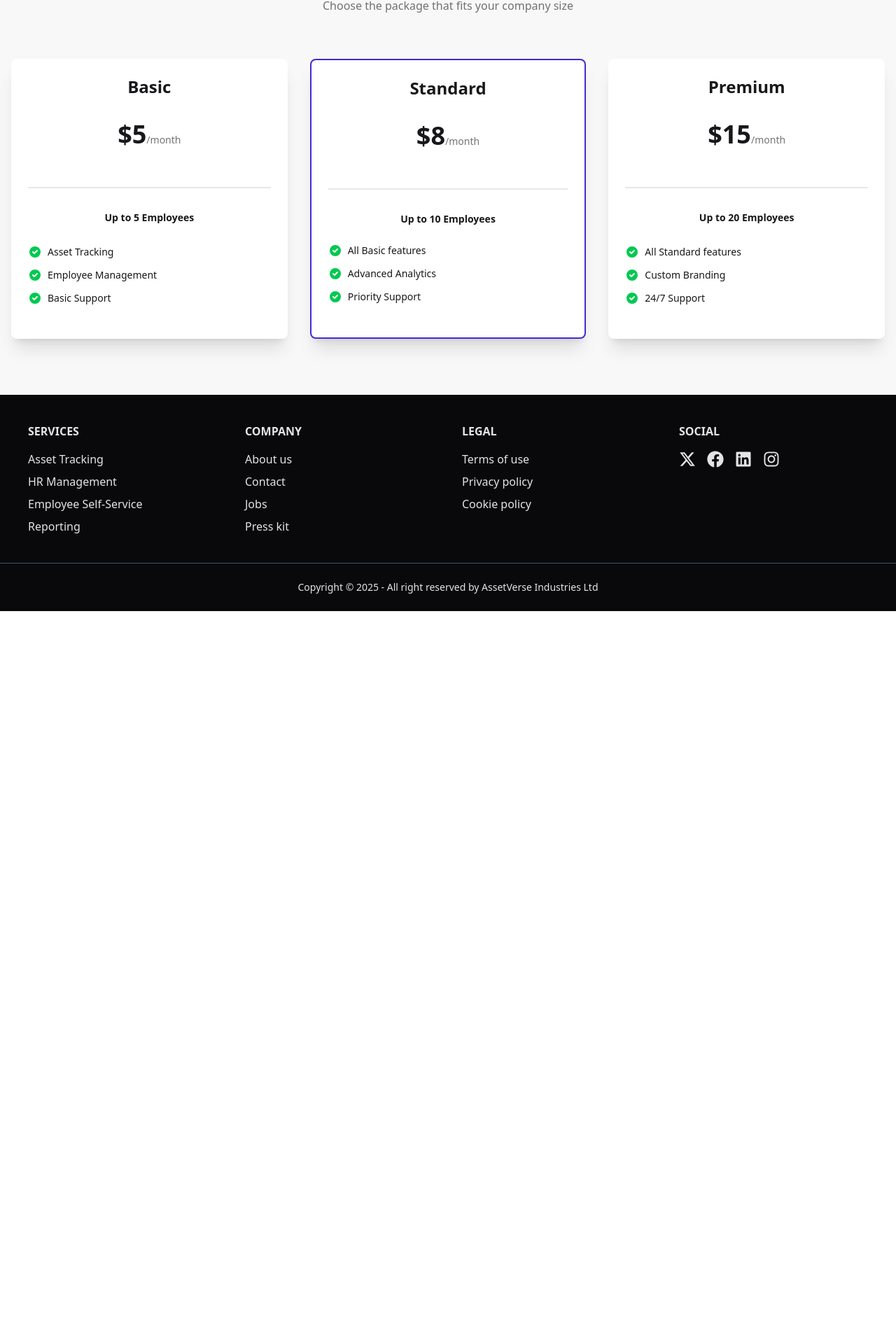
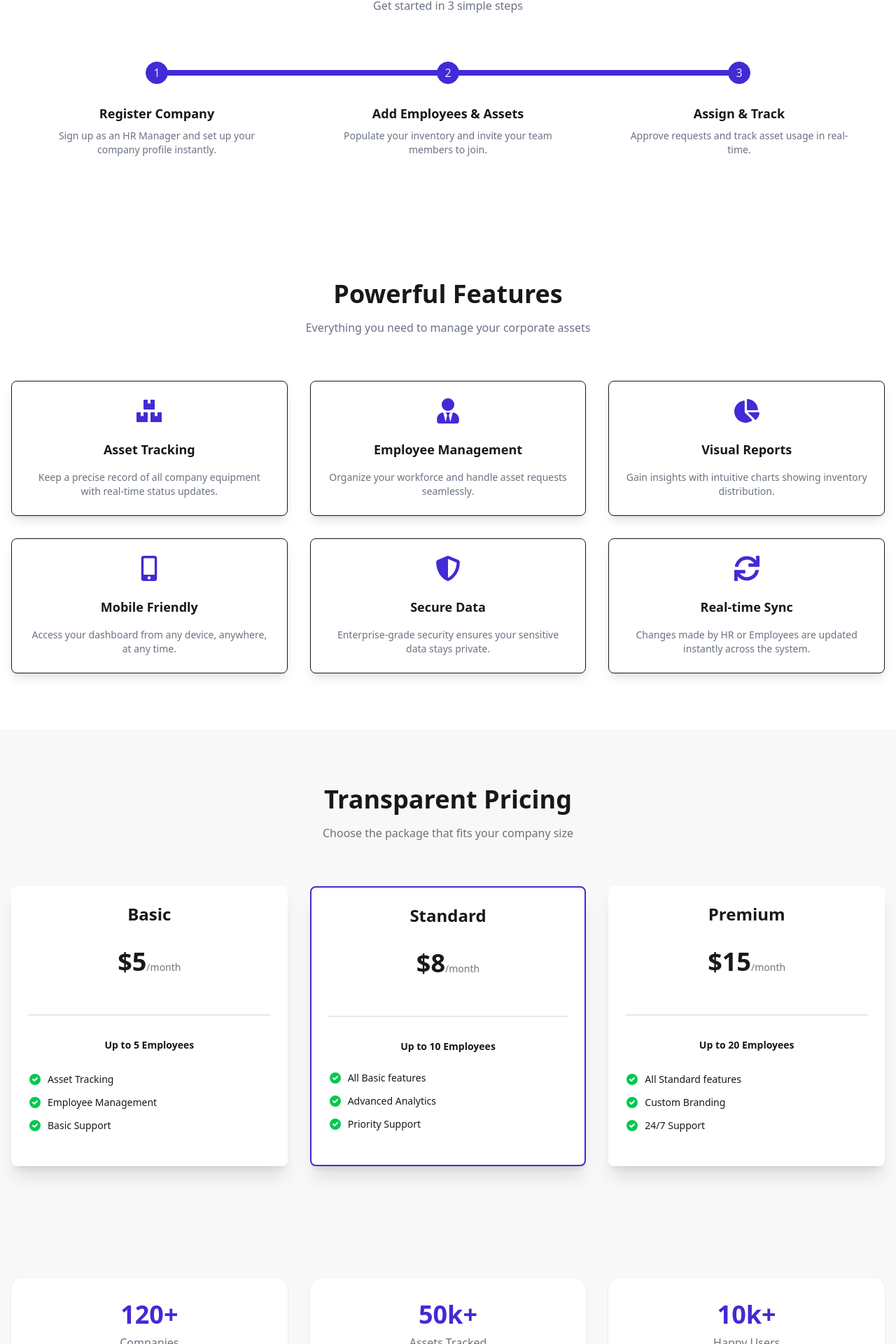
Before and after one commit to HossainShahRahat/asset-verse-client, a React (Vite) app: page / in a window 1280 px wide. Shown: the part 1294-3214 px from the top of the page at 70% size. Before the commit the page ends 2167 px from the top, so only its background shows below. Built offline with nearby package versions, Linux system fonts and the light colour scheme; no server answers.

Commit message:
refactor: assemble full home page with all feature sections

```diff
--- a/src/Pages/Home/Home.jsx
+++ b/src/Pages/Home/Home.jsx
@@ -1,13 +1,27 @@
 import About from "./About";
 import Banner from "./Banner";
+import Features from "./Features";
 import Packages from "./Packages";
+import Testimonials from "./Testimonials";
+import HowItWorks from "./HowItWorks";
+import FaqSection from "./FaqSection";
+import { Helmet } from "react-helmet";
 
 const Home = () => {
   return (
     <div>
+      {/* Added Helmet for page title if you have react-helmet installed, otherwise remove */}
+      <Helmet>
+        <title>AssetVerse | Home</title>
+      </Helmet>
+
       <Banner />
       <About />
+      <HowItWorks />
+      <Features />
       <Packages />
+      <Testimonials />
+      <FaqSection />
     </div>
   );
 };
```
